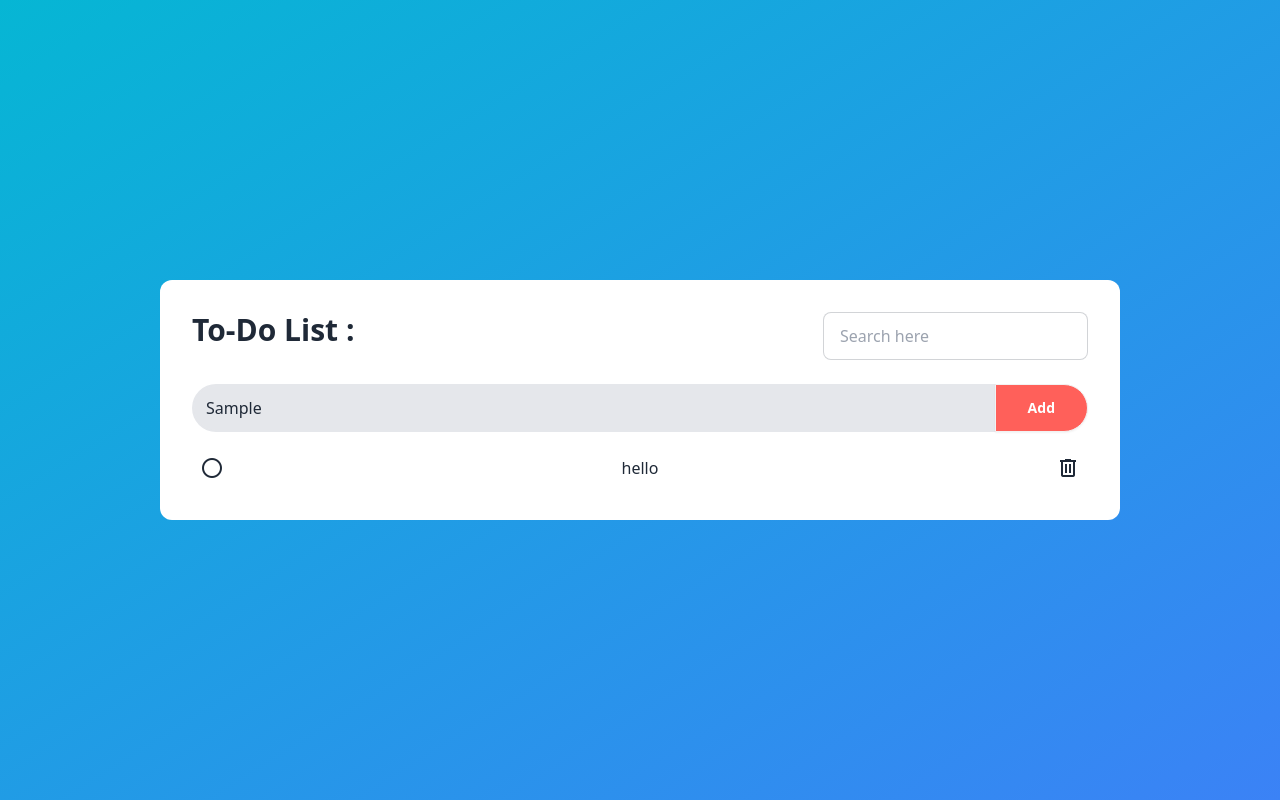
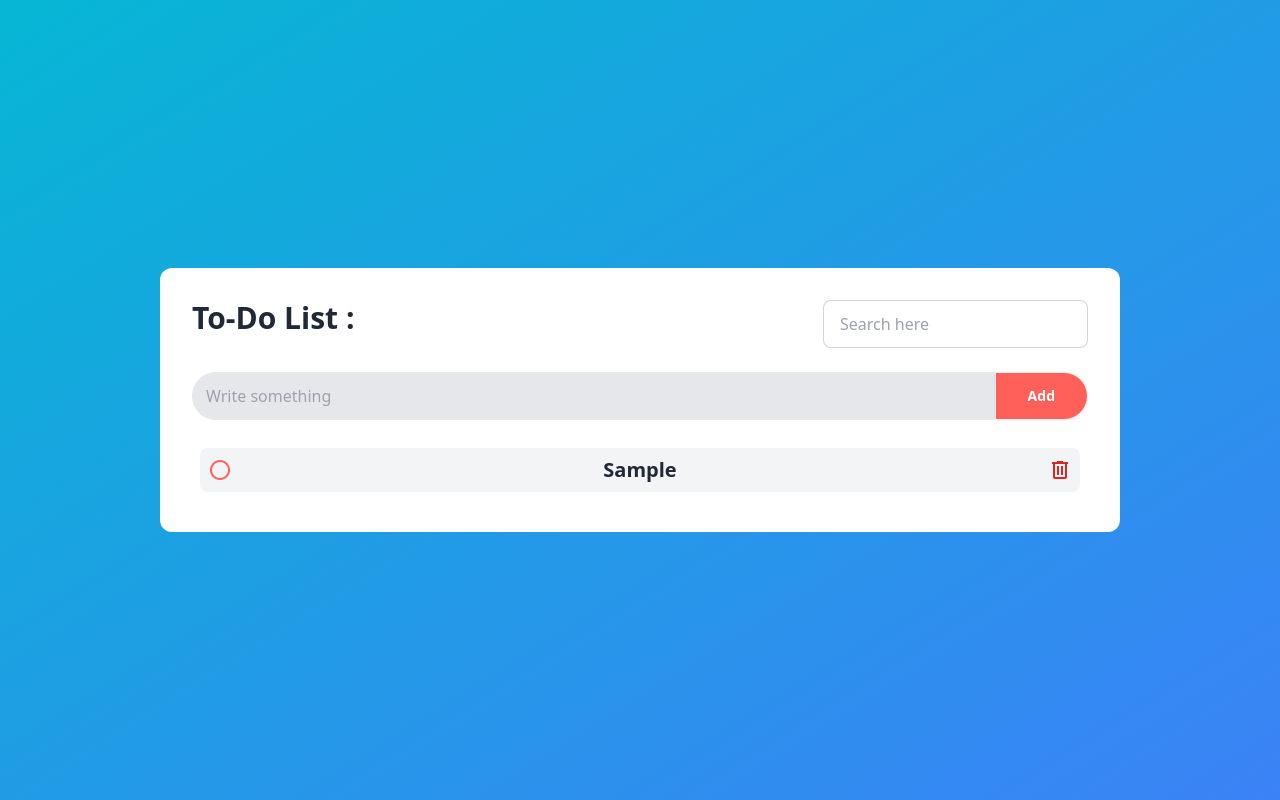
Before and after one commit to sojibislam9878/task-manager, a React (Vite) app: page / in a window 1280 px wide. Both pictures are taken after typing "Sample" into the empty fields and a click on the button "Add". Built offline with nearby package versions, Linux system fonts and the light colour scheme.

Commit message:
The functionality to store tasks in local storage is done

```diff
--- a/src/App.jsx
+++ b/src/App.jsx
@@ -1,4 +1,32 @@
+import { useEffect } from "react";
+import { useState } from "react";
+
 function App() {
+  const [allTask, setAllTask]=useState([])
+  const [taskTitle, setTaskTitle]= useState("")
+
+  useEffect(()=>{
+    const storedTask = JSON.parse(localStorage.getItem("allTask")) || []
+    setAllTask(storedTask)
+  },[])
+
+  const handleAddTask=()=>{
+    if (taskTitle === "") {
+      return alert("faka jinish colbe na")
+    }
+    const task={
+      id:Date.now(),
+      title:taskTitle,
+      isDone:false,
+      priority:1
+    }
+    const newAllTask = [...allTask, task]
+    setAllTask(newAllTask)
+    console.log(newAllTask);
+    setTaskTitle("")
+    localStorage.setItem("allTask", JSON.stringify(newAllTask))
+
+  }
   return (
     <div className="min-h-screen flex justify-center items-center py-6 bg-gradient-to-br from-cyan-500 to-blue-500">
       {/* body  */}
@@ -20,8 +48,11 @@ function App() {
             <input
               className=" join-item outline-none border-2 border-r-0 rounded-l-full pl-3 w-full bg-gray-200"
               placeholder="Write something"
+              value={taskTitle}
+              onChange={(e)=>setTaskTitle(e.target.value)
+              }
             />
-            <button className="btn join-item rounded-r-full px-8 bg-[#ff605a] text-white hover:bg-[#f34a44]">
+            <button onClick={handleAddTask} className="btn join-item rounded-r-full px-8 bg-[#ff605a] text-white hover:bg-[#f34a44]">
               Add
             </button>
           </div>
@@ -29,12 +60,16 @@ function App() {
         {/* task list  */}
         <div className="mt-4">
           <ul className="p-2">
-            <li className="flex justify-between">
-              <span class="material-symbols-outlined hover:cursor-pointer">
+            {
+              allTask?.map((singleTask, id)=>(
+                <li key={id} className="flex justify-between items-center p-2 bg-gray-100 rounded-lg mt-1">
+              <span className="material-symbols-outlined hover:cursor-pointer text-[#ff605a]">
                 radio_button_unchecked
               </span>
-              hello <span class="material-symbols-outlined hover:cursor-pointer">delete</span>
+              <span className="text-xl font-bold capitalize">{singleTask.title}</span> <span className="material-symbols-outlined hover:cursor-pointer text-red-600">delete</span>
             </li>
+              ))
+            }
           </ul>
         </div>
       </div>
```
